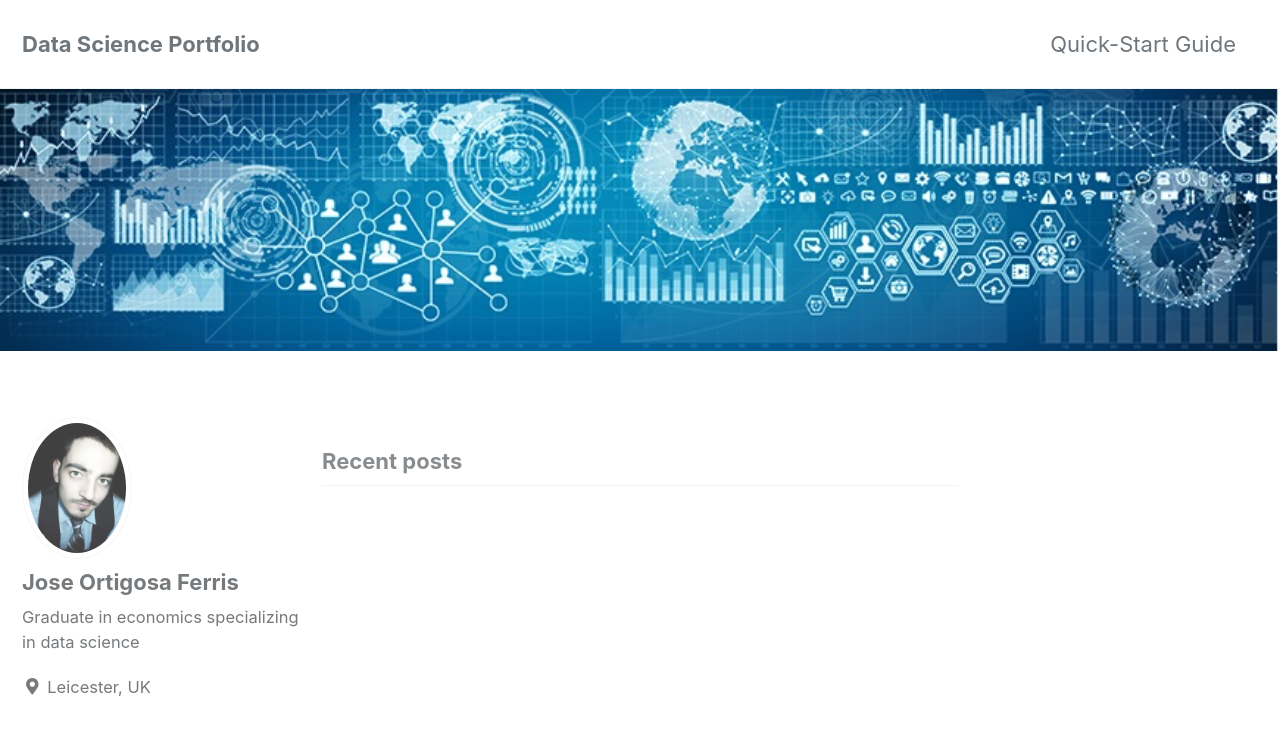
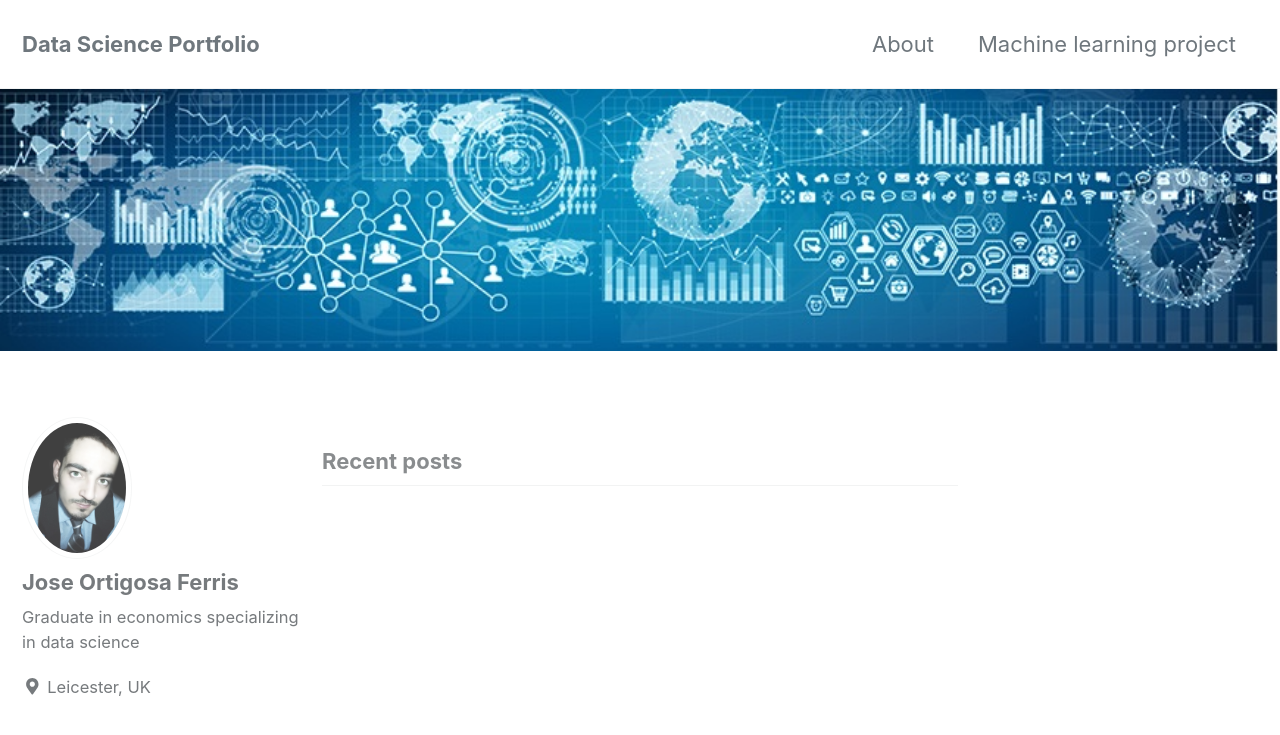
Before and after one commit to JoseOrtigosaFerris/JoseOrtigosaFerris.github.io, a Jekyll site: the page built from index.html, in a window 1280 px wide and 900 px high. Shown: the top 735 px of the window. Built offline with Jekyll 4.4.1, drawn with Linux system fonts in a browser that asks for light colours; cached includes are drawn as plain includes; nearby versions of some CDN libraries; the list of posts is cut into pages by our own code.

Commit message:
Update navigation.yml

```diff
--- a/_data/navigation.yml
+++ b/_data/navigation.yml
@@ -1,7 +1,9 @@
 # main links
 main:
-  - title: "Quick-Start Guide"
-    url: https://mmistakes.github.io/minimal-mistakes/docs/quick-start-guide/
+  - title: "About"
+    url: /about/
+  - title: "Machine learning project"
+    url: /machine-learning/
   # - title: "About"
   #   url: https://mmistakes.github.io/minimal-mistakes/about/
   # - title: "Sample Posts"
```
